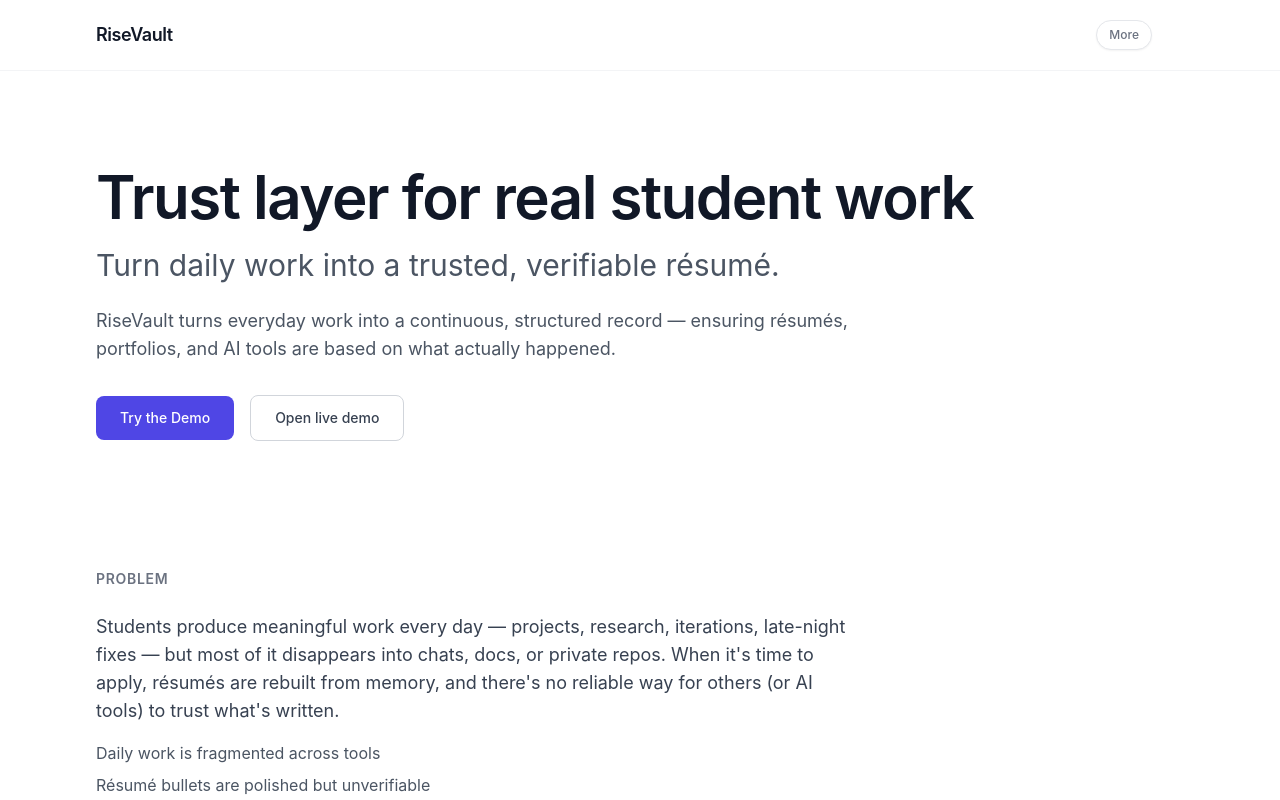
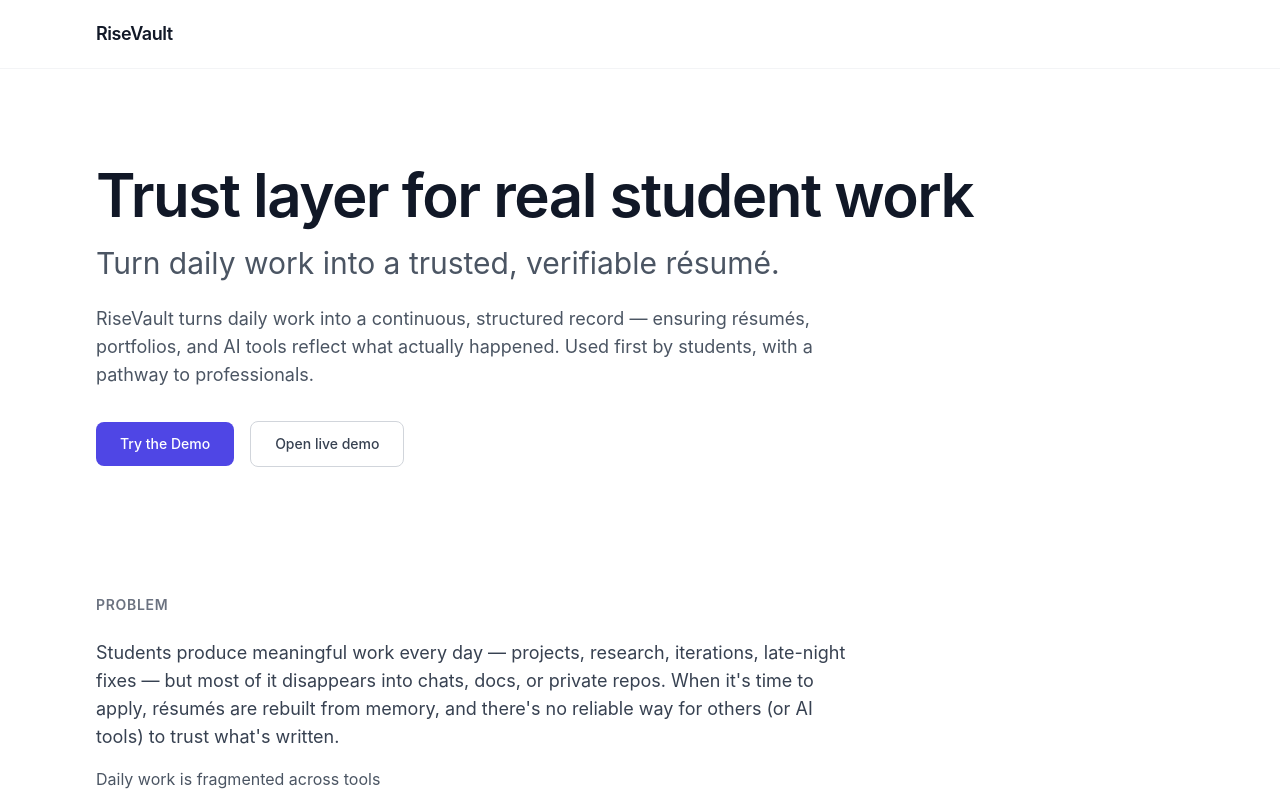
Before and after one commit to wowno1090858718/risevault-mvp, a Next.js app: page / in a window 1280 px wide. Shown: the top 800 px of the page. Built offline with nearby package versions, Linux system fonts and the light colour scheme.

Commit message:
edit first paragraph

```diff
--- a/app/page.tsx
+++ b/app/page.tsx
@@ -10,61 +10,6 @@
             <span className="text-lg font-semibold tracking-tight text-gray-900">
               RiseVault
             </span>
-          </div>
-          <div className="ml-auto mr-4 sm:mr-8">
-            <div className="relative group">
-              <button
-                type="button"
-                className="rounded-full border border-gray-200 bg-white px-3 py-1.5 text-xs font-medium text-gray-500 shadow-sm transition-colors hover:border-gray-300 hover:text-gray-700"
-              >
-                More
-              </button>
-              <div className="pointer-events-none absolute right-0 z-20 mt-2 hidden w-64 rounded-xl border border-gray-200 bg-white p-2 text-xs text-gray-700 shadow-lg group-hover:pointer-events-auto group-hover:block">
-                <div className="space-y-1">
-                  <a
-                    href="#one-page-summary"
-                    className="flex items-center justify-between rounded-lg px-2 py-1.5 hover:bg-gray-50"
-                  >
-                    <span>One-page summary</span>
-                  </a>
-                  <a
-                    href="#notion-summary"
-                    className="flex items-center justify-between rounded-lg px-2 py-1.5 hover:bg-gray-50"
-                  >
-                    <span>Notion summary</span>
-                  </a>
-                  <a
-                    href="#pitch-deck"
-                    className="flex items-center justify-between rounded-lg px-2 py-1.5 hover:bg-gray-50"
-                  >
-                    <span>Pitch deck</span>
-                  </a>
-                  <a
-                    href="#additional-resources"
-                    className="flex items-center justify-between rounded-lg px-2 py-1.5 hover:bg-gray-50"
-                  >
-                    <span>Additional resources</span>
-                  </a>
-
-                  <div className="my-1 border-t border-gray-100" />
-
-                  <div className="space-y-1 text-gray-400">
-                    <div className="flex items-center justify-between rounded-lg px-2 py-1.5">
-                      <span>Vision doc (coming soon)</span>
-                    </div>
-                    <div className="flex items-center justify-between rounded-lg px-2 py-1.5">
-                      <span>Trust model whitepaper (coming soon)</span>
-                    </div>
-                    <div className="flex items-center justify-between rounded-lg px-2 py-1.5">
-                      <span>API docs (future)</span>
-                    </div>
-                    <div className="flex items-center justify-between rounded-lg px-2 py-1.5">
-                      <span>Audit log model (future)</span>
-                    </div>
-                  </div>
-                </div>
-              </div>
-            </div>
           </div>
         </div>
       </header>
@@ -83,8 +28,9 @@
           </div>
 
           <p className="mt-4 mb-8 max-w-3xl text-base sm:text-lg text-gray-600">
-            RiseVault turns everyday work into a continuous, structured record — ensuring
-            résumés, portfolios, and AI tools are based on what actually happened.
+            RiseVault turns daily work into a continuous, structured record — ensuring
+            résumés, portfolios, and AI tools reflect what actually happened. Used first
+            by students, with a pathway to professionals.
           </p>
 
           <div className="flex flex-wrap items-center gap-4 pt-2">
```
